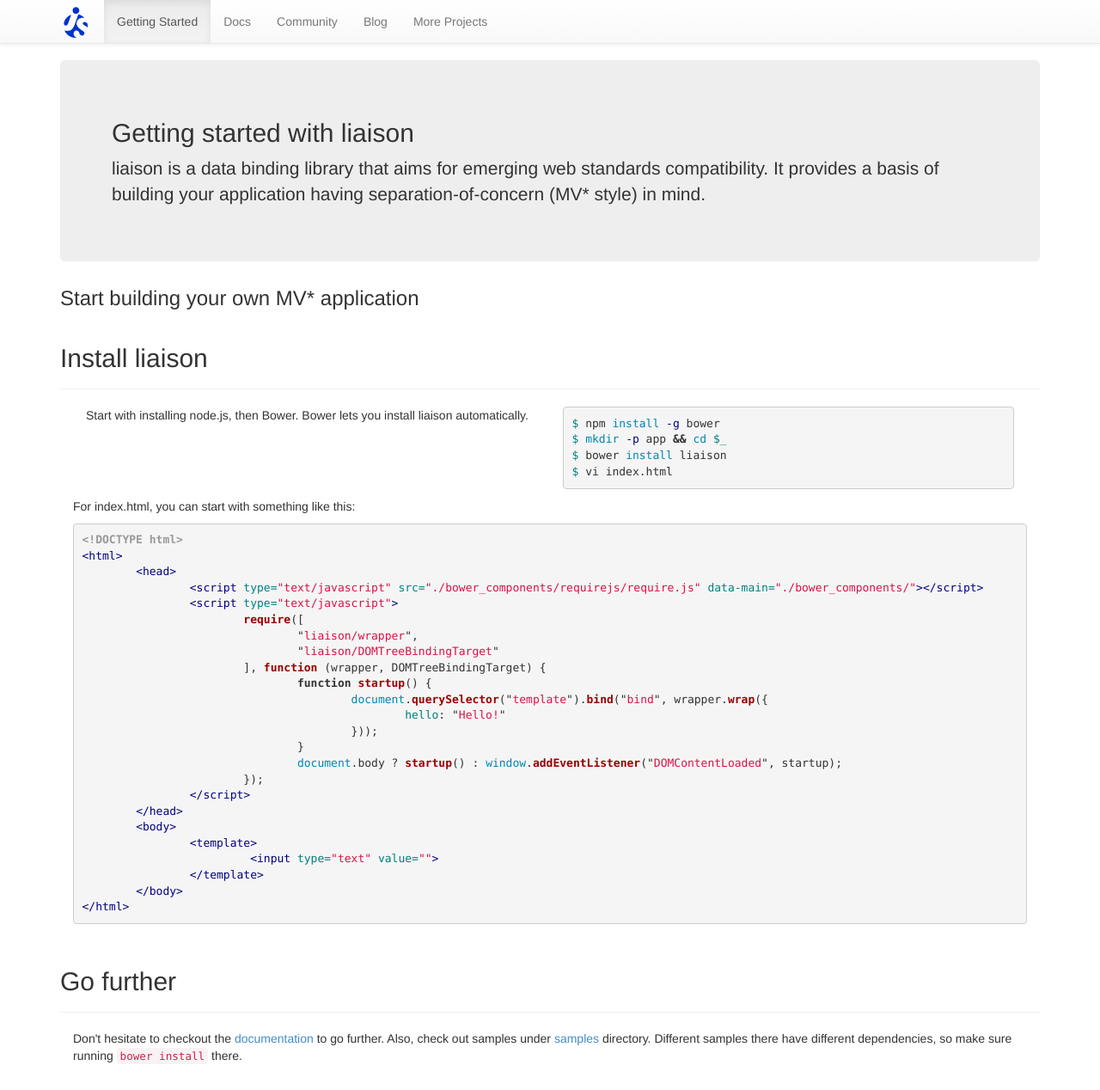
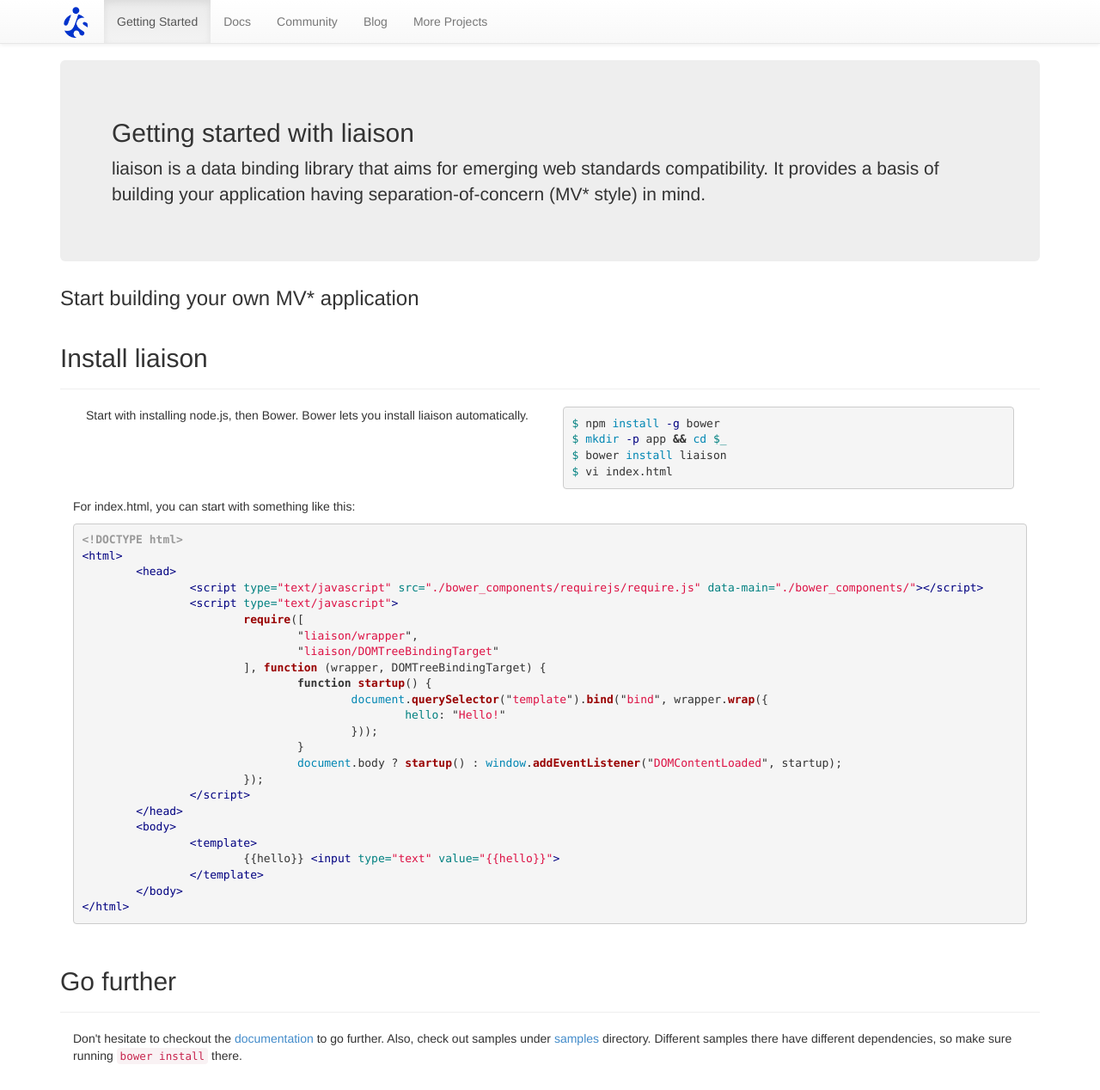
Before and after one commit to ibm-js/liaison, a Jekyll site: the page built from getting-started.html, in a window 1280 px wide and 1268 px high. Shown: the whole window at 86% size. Built offline with Jekyll 4.4.1, drawn with Linux system fonts in a browser that asks for light colours; nearby versions of some CDN libraries; Markdown is read by kramdown in place of the engine named in the settings.

Commit message:
Getting started page fix.

```diff
--- a/getting-started.html
+++ b/getting-started.html
@@ -36,6 +36,7 @@
 	</p>
 	<div>
 {% highlight html %}
+{% raw %}
 <!DOCTYPE html>
 <html>
 	<head>
@@ -59,7 +60,7 @@
 			{{hello}} <input type="text" value="{{hello}}">
 		</template>
 	</body>
-</html>{% endhighlight %}
+</html>{% endraw %}{% endhighlight %}
 	</div>
 </div>
 
```
